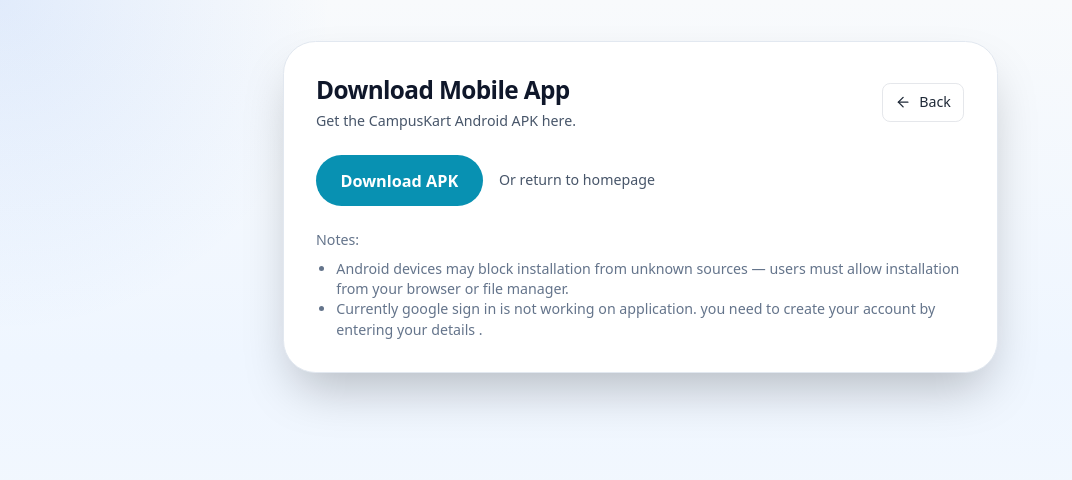
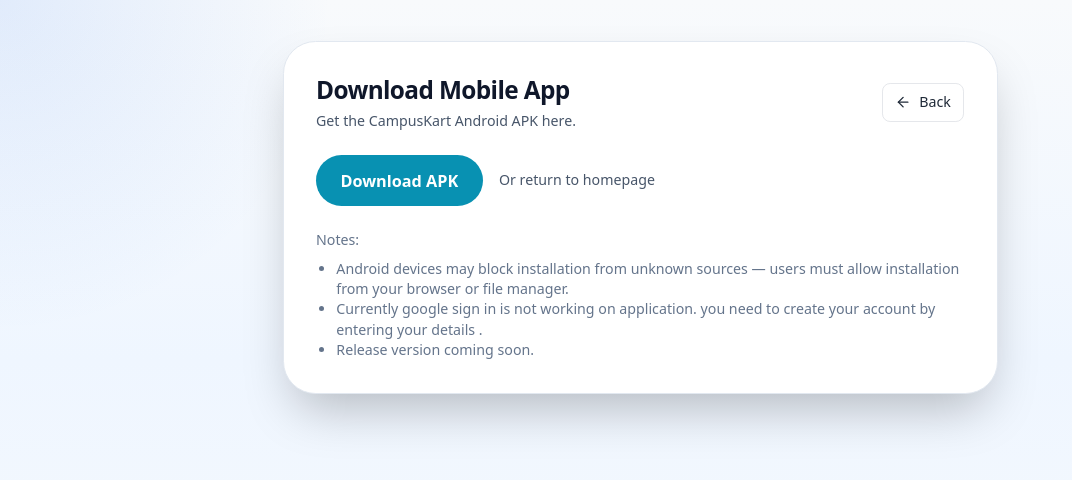
Before and after one commit to Siddhartha39/campuskart_93, a React (Vite) app in the folder campuskart02-main-2 3/: page /download-app in a window 1280 px wide. Shown: the top 480 px of the page, without its empty margins (0-1072 px from the left). Built offline with nearby package versions, Linux system fonts and the light colour scheme; no server answers; the database is empty.

Commit message:
Update DownloadPage.tsx

```diff
--- a/campuskart02-main-2 3/src/components/download/DownloadPage.tsx
+++ b/campuskart02-main-2 3/src/components/download/DownloadPage.tsx
@@ -26,6 +26,7 @@
               <ul className="list-disc ml-5 mt-2">
                 <li>Android devices may block installation from unknown sources — users must allow installation from your browser or file manager.</li>
                 <li>Currently google sign in is not working on application. you need to create your account by entering your details .</li>
+                <li>Release version coming soon.</li>
               </ul>
             </div>
           </div>
```
